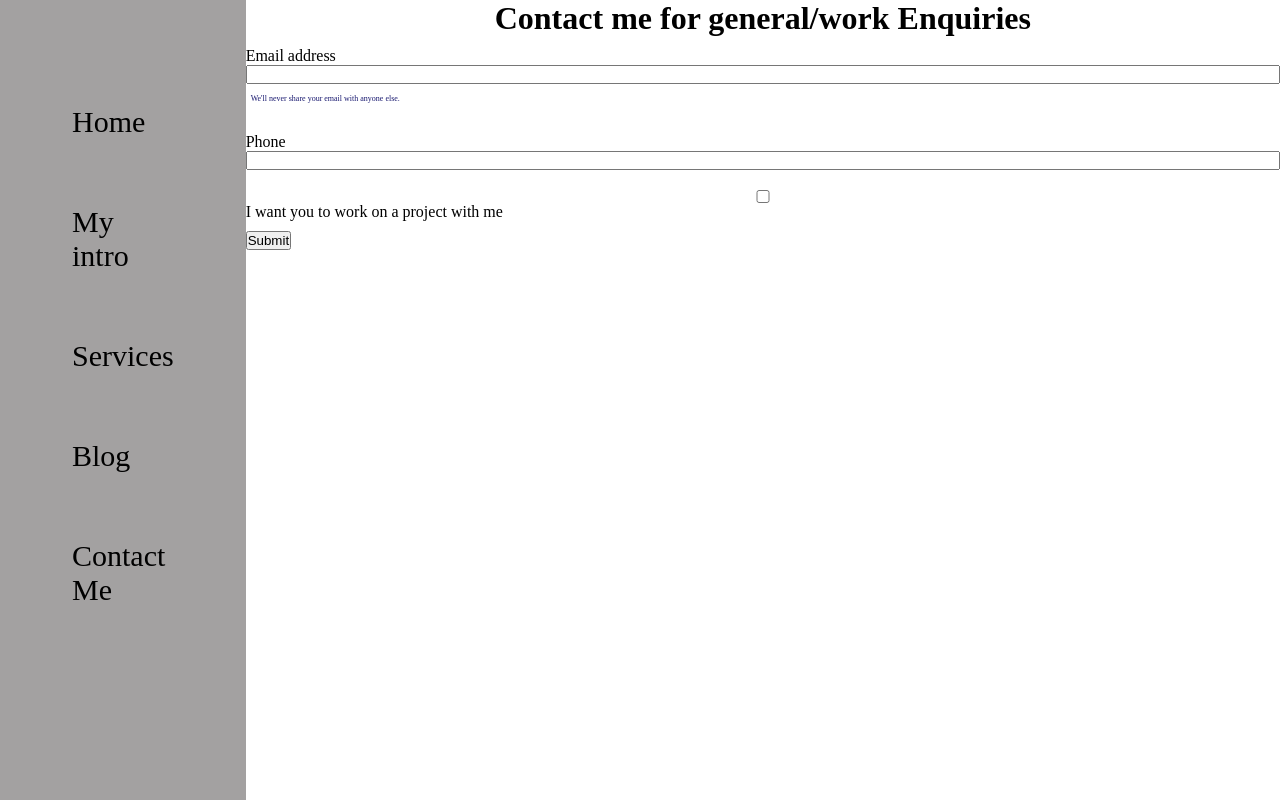
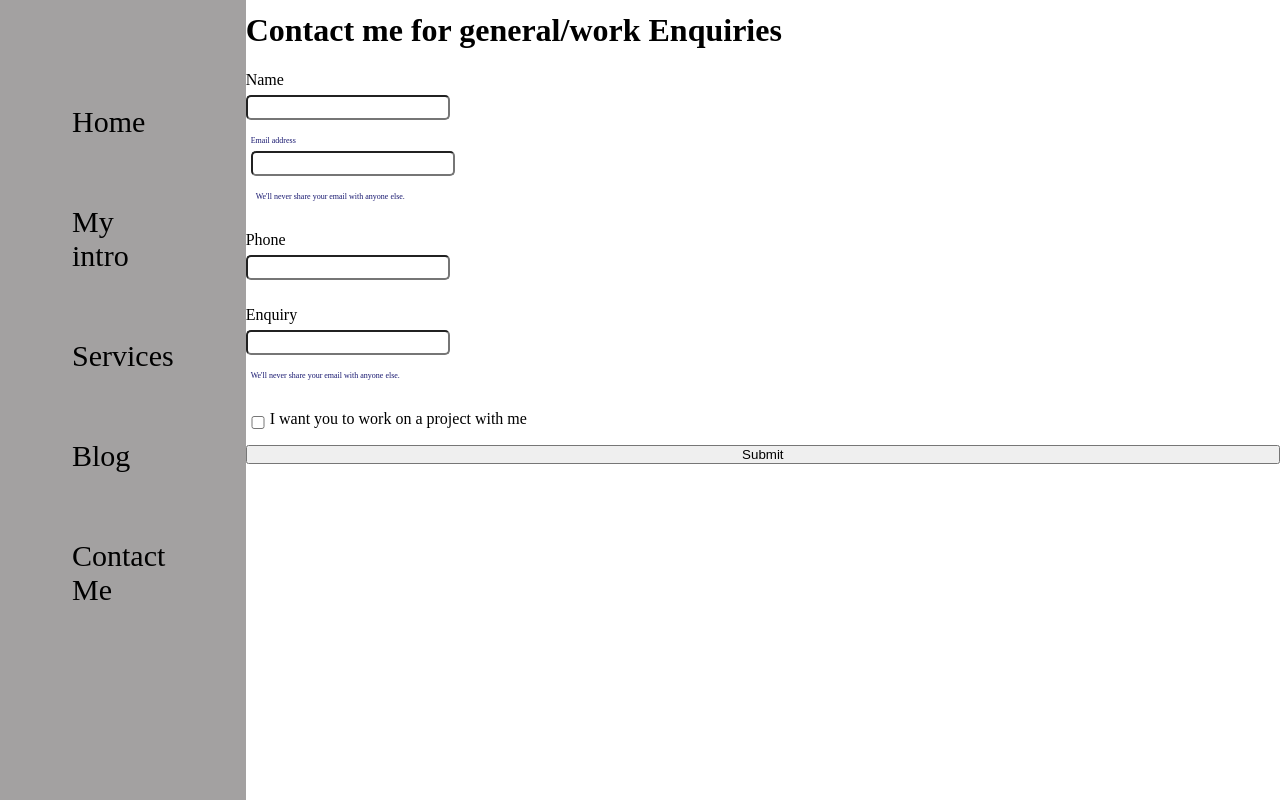
Before and after one commit to Harsh2003-oss/Portfolio, a plain HTML site: page contact.html in a window 1280 px wide. Drawn offline with Linux system fonts and the light colour scheme.

Commit message:
code updated

```diff
--- a/contact.html
+++ b/contact.html
@@ -24,6 +24,12 @@
   <div class="contactForm">
     <h1>Contact me for general/work Enquiries</h1>
     <form>
+
+      <div class="mb-3">
+    <label for="clientemail" class="form-label">Name</label>
+    <input type="name" class="form-control" id="exampleInputEmail1" aria-describedby="emailHelp">
+    <div id="emailHelp" class="form-text></div>
+  </div>
   <div class="mb-3">
     <label for="clientemail" class="form-label">Email address</label>
     <input type="email" class="form-control" id="exampleInputEmail1" aria-describedby="emailHelp">
@@ -33,7 +39,12 @@
     <label for="clientphone" class="form-label">Phone</label>
     <input type="phone" class="form-control" id="exampleInputPassword1">
   </div>
-  <div class="mb-3 form-check">
+  <div class="mb-3">
+    <label for="clientemail" class="form-label">Enquiry</label>
+    <input type="enquiry" class="form-control" id="exampleInputEmail1" aria-describedby="emailHelp">
+    <div id="emailHelp" class="form-text">We'll never share your email with anyone else.</div>
+  </div>
+  <div class="mb-3" id="form-check">
     <input type="checkbox" class="form-check-input" id="isclient">
     <label class="form-check-label" for="isclient">I want you to work on a project with me</label>
   </div>
--- a/index.css
+++ b/index.css
@@ -90,18 +90,43 @@ cursor: pointer;
     color: black;
 }
 
+.contactform{
+    padding: 0 34px;
+    padding-top: 144px;
+}
+
 .contactForm h1{
-    text-align: center;
+    padding: 12px 0;
 }
 
 .contactForm form div{
     padding: 10px 0;
-    display: flex;
+     display: flex;
     flex-direction: column;
+}
+
+.contactForm form div input{
+    width: 16vw;
+    border-radius: 5px;
+    margin: 6px 0;
+    padding: 3px;
 }
 
 #emailHelp{
     font-size: 8px;
     color: midnightblue;
     margin: 0 5px;
+    padding: 3ox 0 0 0;
 }
+
+ #form-check{
+
+    flex-direction: row;
+
+
+}
+
+#form-check input{
+    width: 24px;
+
+}
```
Also changed, not shown: index.html (+1 -0 lines).
